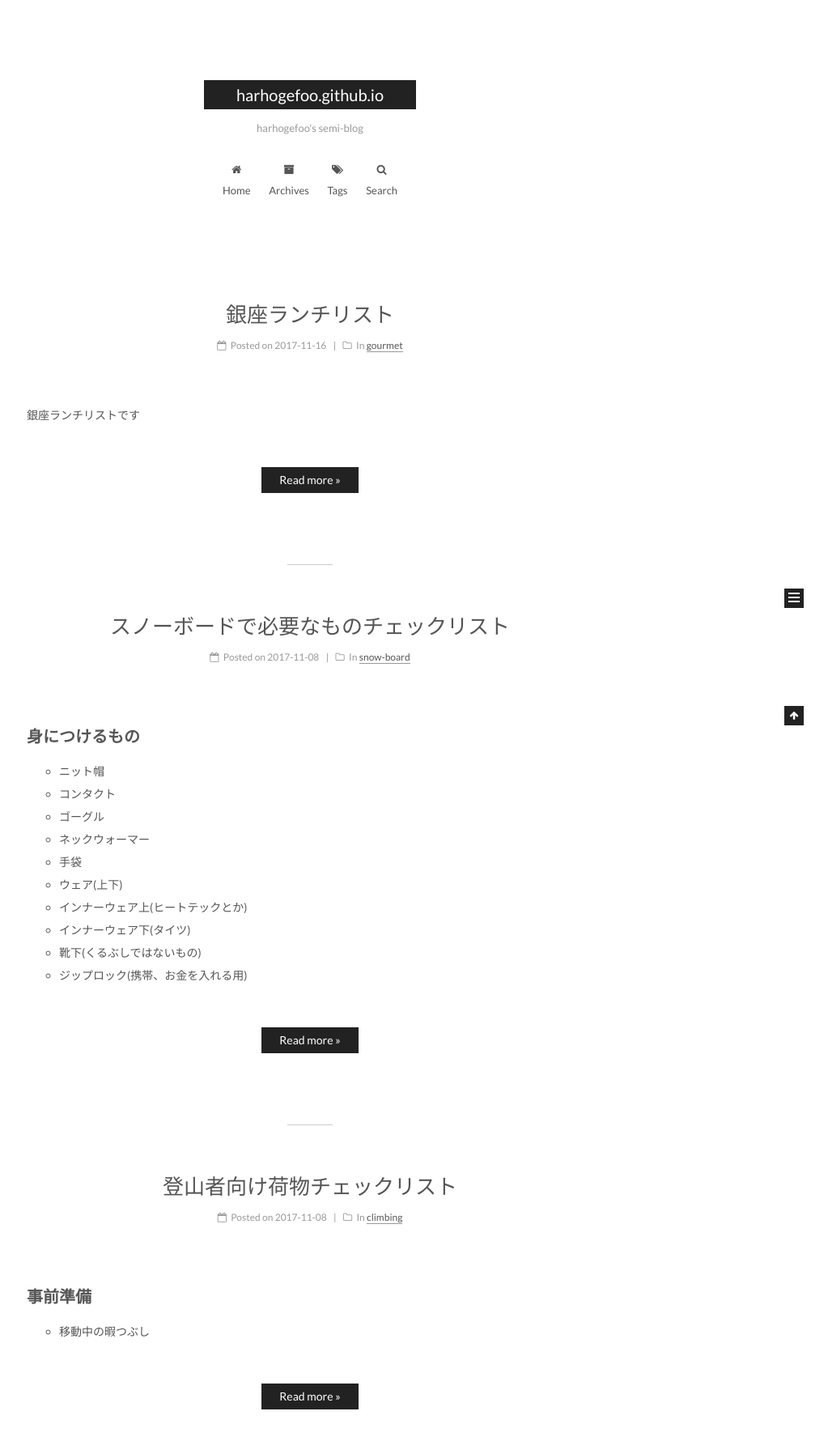
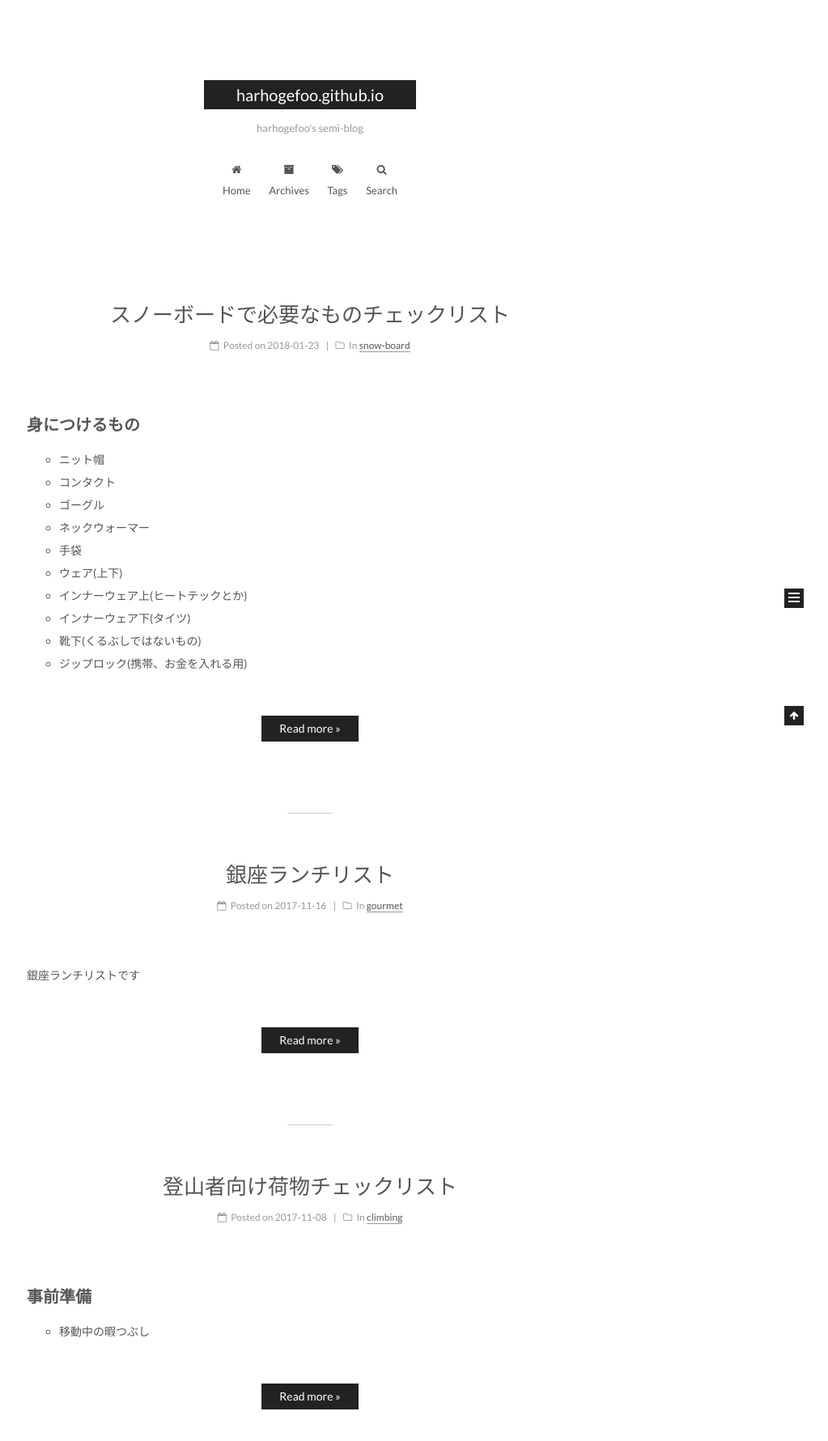
Before and after one commit to harhogefoo/harhogefoo.github.io, a Jekyll site: the page built from index.html, in a window 1280 px wide, cut to the strip 104-1920 px from the top of the page. Shown: the top 1780 px of the strip at 81% size, without its empty margins (257-1280 px from the left). Built offline with Jekyll 4.4.1, drawn with Linux system fonts in a browser that asks for light colours; the list of posts is cut into pages by our own code.

Commit message:
feat: date

```diff
--- a/_posts/2018-01-24-snow-board-check-list.md
+++ b/_posts/2018-01-24-snow-board-check-list.md
@@ -1,7 +1,7 @@
 ---
 layout: post
 title: スノーボードで必要なものチェックリスト
-date: 2017-11-09 02:07:43 +0900
+date: 2018-01-24 02:07:43 +0900
 categories:
 - snow-board
 tags:
```
